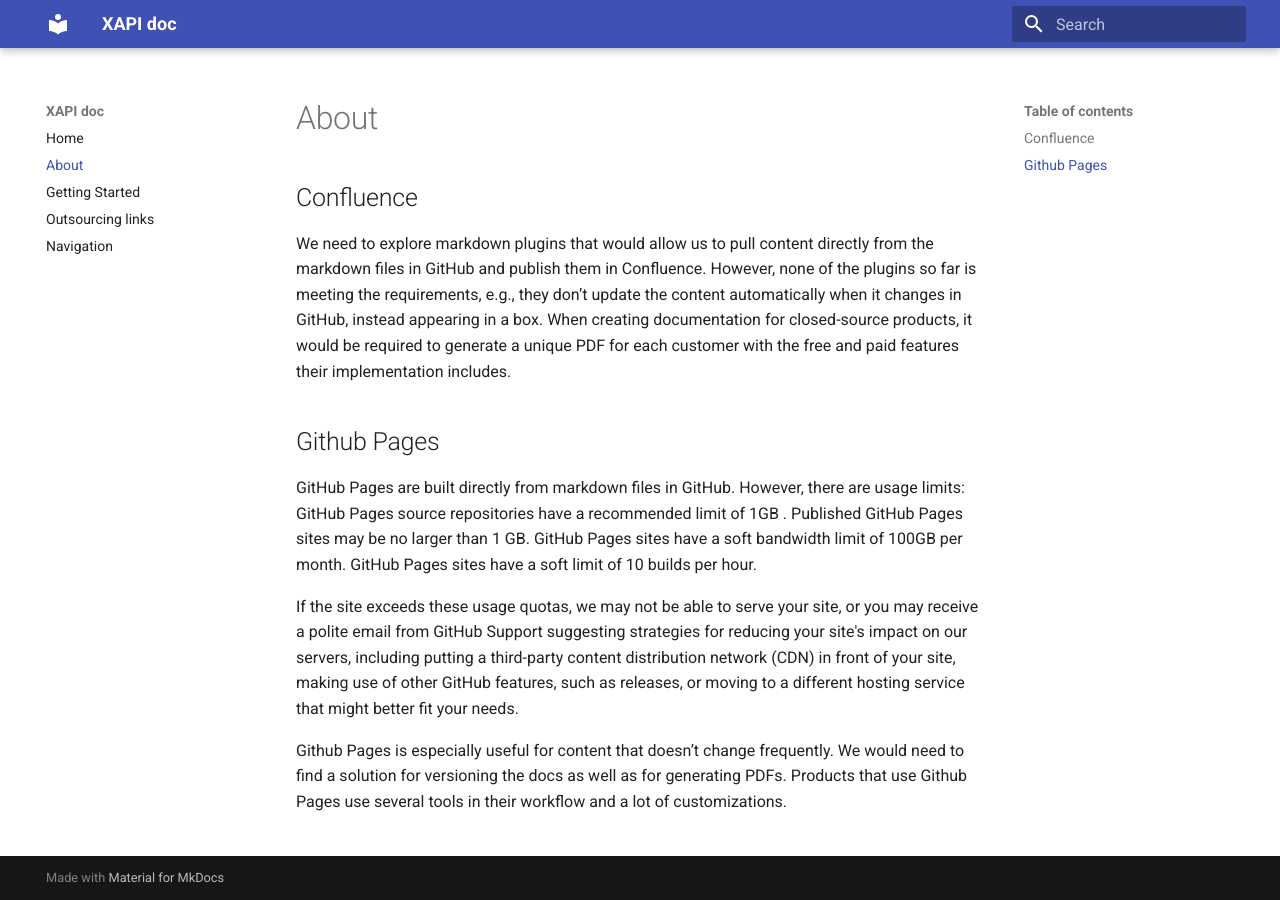
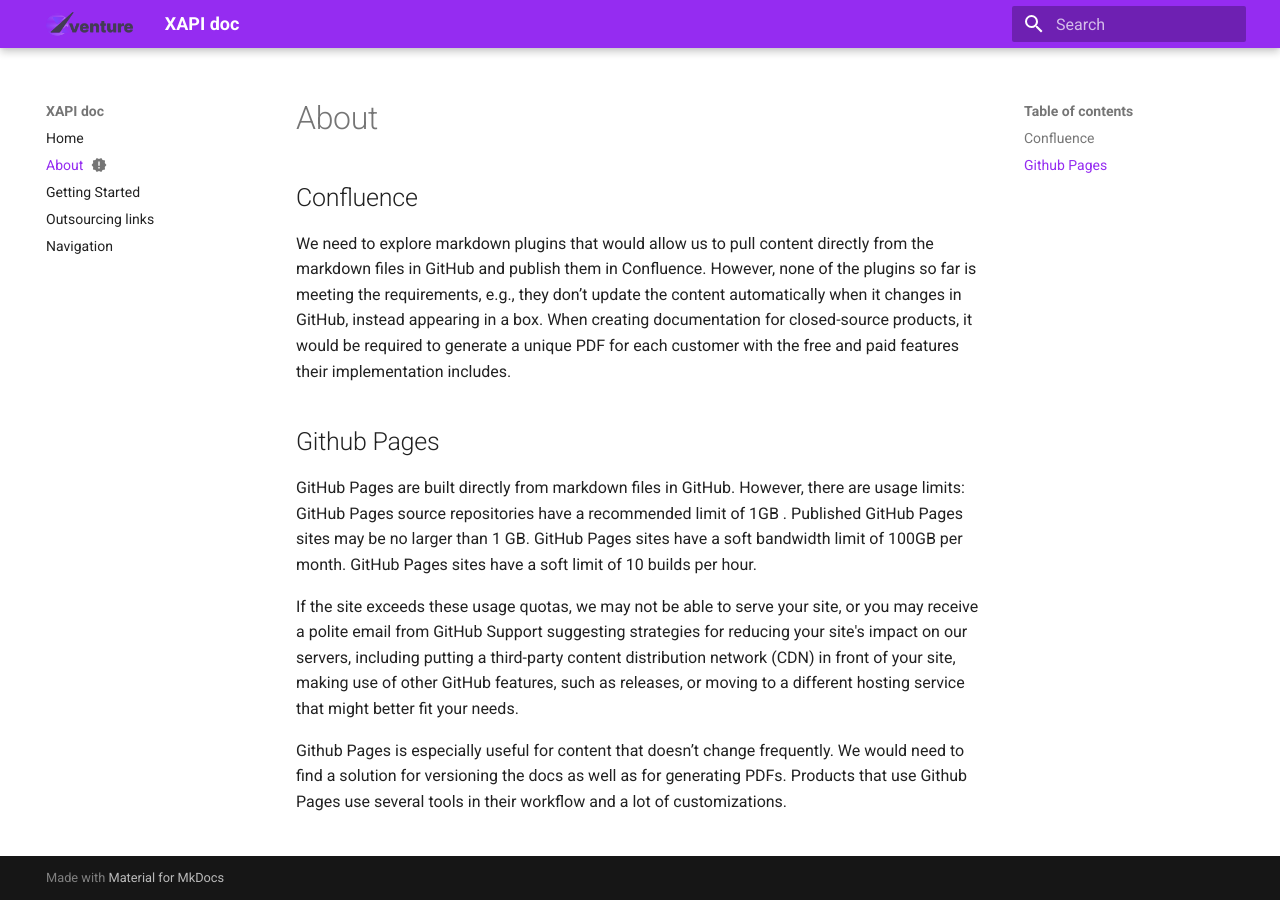
Before and after one commit to chethaka-s/mkdocs-documentation, an MkDocs documentation site: the page built from docs/about.md, in a window 1280 px wide. Built offline with MkDocs 1.6.1 and Material for MkDocs 9.7.7, drawn with Linux system fonts in a browser that asks for light colours.

Commit message:
Final Code level edits are done for the demo

```diff
--- /dev/null
+++ b/docs/stylesheets/extra.css
@@ -0,0 +1,5 @@
+:root{
+    --md-primary-fg-color:        #952cf1;
+    --md-primary-fg-color--light: #ffffff;
+    --md-primary-fg-color--dark:  #78767f;
+  }
--- a/mkdocs.yml
+++ b/mkdocs.yml
@@ -3,15 +3,18 @@ site_name: XAPI doc
 site_url: https://x-venture.io/
 theme:
   name: material
-  features: search.suggest
-            search.highlight
-            conten.tabs.link
+  logo: assets/xv-logo.png
+extra_css:
+  - stylesheets/extra.css
+
+
 
 markdown_extensions:
   - admonition
   - pymdownx.details
   - pymdownx.superfences
 
+#  features: header.autohide
 nav:
     - Home: index.md
     - About: about.md
```
Also changed, not shown: docs/about.md (+4 -0 lines), docs/assets/xv-logo.png (added), xv-logo1.svg (deleted), 1 other file.
